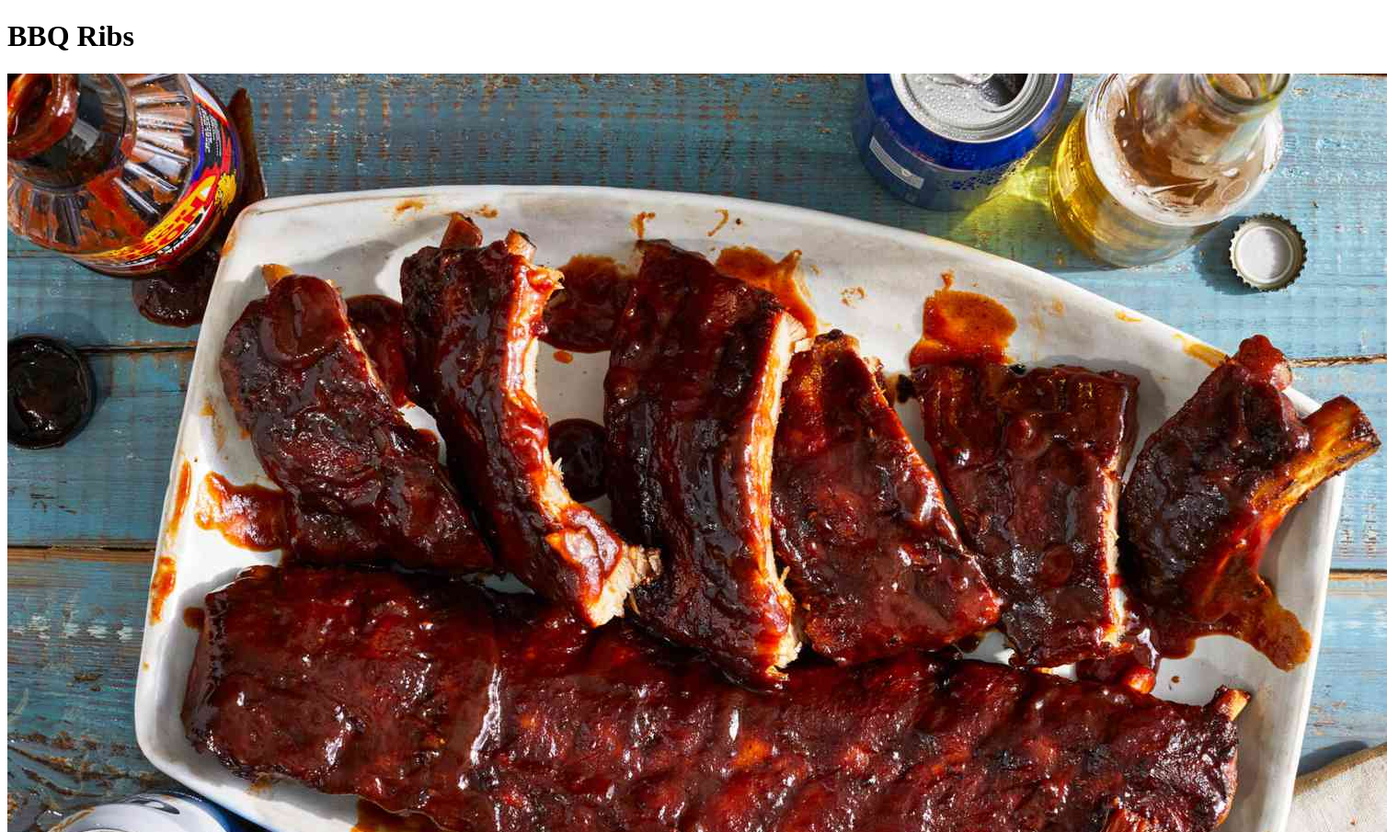
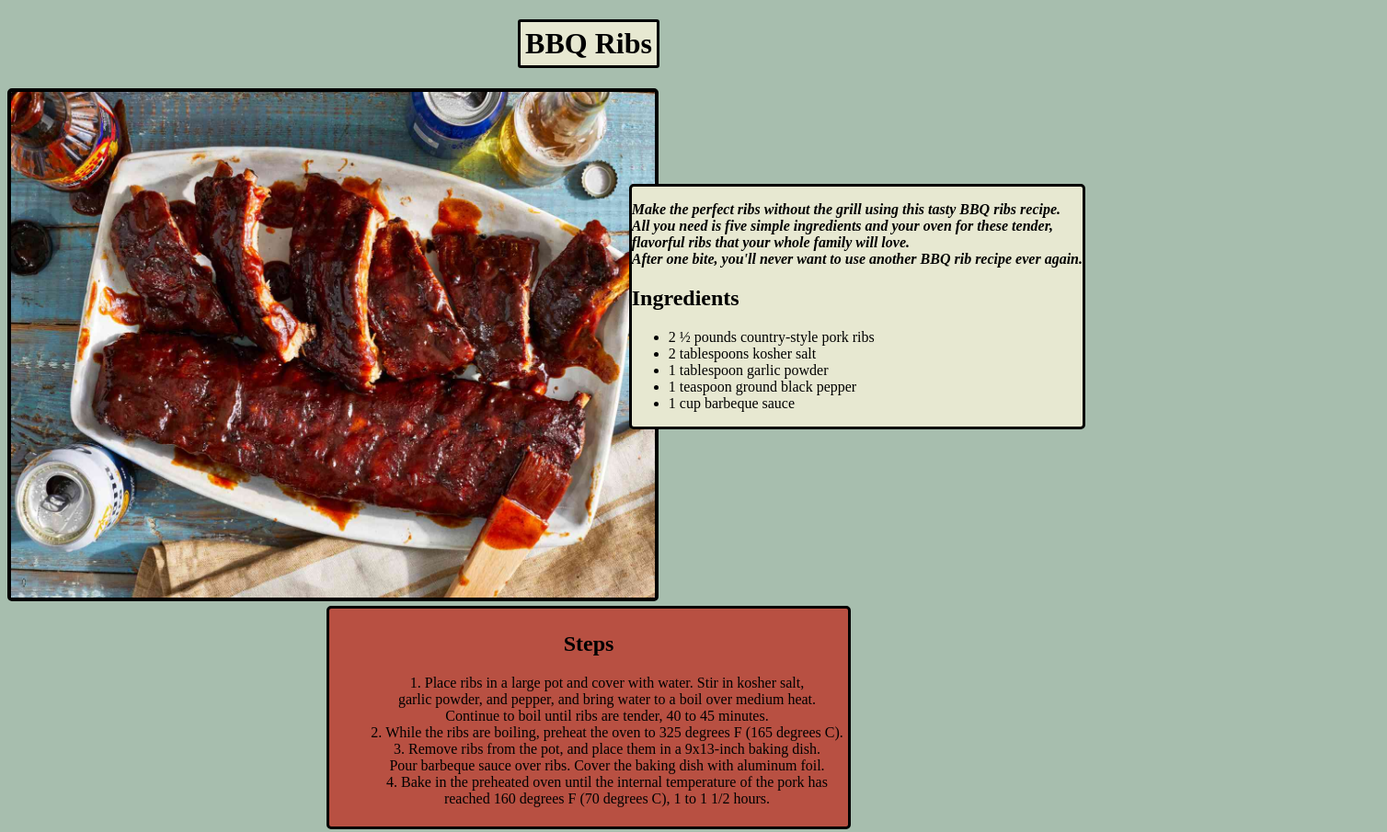
Before and after one commit to PeyValnir/new-odin-recipes, a plain HTML site: page BBQ-ribs.html in a window 1280 px wide. Shown: the top 905 px of the page at 92% size, 1508 px wide, since content can reach past the window. Drawn offline with Linux system fonts and the light colour scheme.

Commit message:
style all 3 recipe pages

```diff
--- a/BBQ-ribs.html
+++ b/BBQ-ribs.html
@@ -5,13 +5,16 @@
     <meta http-equiv="X-UA-Compatible" content="IE=edge">
     <meta name="viewport" content="width=device-width, initial-scale=1.0">
     <title>bbq-ribs</title>
+    <link rel="stylesheet" href="./style.css">
 </head>
 <body>
-    <h1> BBQ Ribs</h1>
-    <img src="../new-odin-recipes/recipes/oven-baked-baby-back-ribs-beauty-332_preview-34579f7f15ed4548ae3bb5b2048aab60.jpg" alt="bbq-ribs">
-     <p> Make the perfect ribs without the grill using this tasty BBQ ribs recipe.<br>
+    <h1 class="title"> BBQ Ribs</h1>
+    <img class="photo" src="../new-odin-recipes/recipes/oven-baked-baby-back-ribs-beauty-332_preview-34579f7f15ed4548ae3bb5b2048aab60.jpg" alt="bbq-ribs">
+<div class="container">
+    <p class="description">
+         Make the perfect ribs without the grill using this tasty BBQ ribs recipe.<br>
          All you need is five simple ingredients and your oven for these tender, <br>
-         flavorful ribs that your whole family will love.
+         flavorful ribs that your whole family will love. <br>
 
         After one bite, you'll never want to use another BBQ rib recipe ever again.</p>
 
@@ -23,6 +26,8 @@
      <li> 1 teaspoon ground black pepper </li>
      <li> 1 cup barbeque sauce</li>
      </ul>
+</div>
+<div class="steps">
     <h2> Steps</h2>
     <ol>
         <li> Place ribs in a large pot and cover with water. Stir in kosher salt,<br>
@@ -34,6 +39,7 @@
         <li> Bake in the preheated oven until the internal temperature of the pork has <br>
             reached 160 degrees F (70 degrees C), 1 to 1 1/2 hours.</li>
     </ol>
+</div>
 
 </body>
 </html>
--- a/style.css
+++ b/style.css
@@ -1,18 +1,20 @@
 body {
-    background-color: rgb(178, 104, 55);
+    background-color: #A7BEAE;
 }
-h1 {
+/*Style of the landing page*/
+
+#title {
     margin-left:auto;
     margin-right: auto;
     margin-top: auto;
     text-align: center;
     font-size: 32px;
-    background-color: rgb(2, 194, 2);
+    background-color: #B85042;
     height: 100px;
     width: 200px;
     padding-top: 50px;
     border:black solid 5px;
-    color: white;
+    color: #E7E8D1;
 }
 
 .buttons {
@@ -29,20 +31,75 @@ h1 {
     margin-left: auto;
     margin-right: auto;
     width: 250px;
-    background-color:rgb(2, 194, 2) ;
+    background-color:#B85042 ;
     border-color: black;
-    color: white;
+    color: #E7E8D1;
     font-weight: bold;
     transition: 0.5s;
     border: black solid 3px;
 }
 
 :is(.one, .two, .three):hover {
-    background-color: black;
     padding: 25px;
-    border-color: rgb(2, 194, 2);
 }
 
 a {
-    color:white;
+    color:#E7E8D1;
 }
+
+/*Styles of the recipes*/
+
+.title {
+    text-align: center;
+    margin-left: auto;
+    margin-right: auto;
+    font-size: 32px;
+    background-color: #E7E8D1;
+    width: fit-content;
+    padding: 5px;
+    border: black solid 3px;
+    border-radius: 3px;
+
+}
+
+.photo {
+    min-height:550px ;
+    min-width: 700px;
+    max-width: 700px;
+    max-height: 550px;
+    border-radius: 5px;
+    border: black solid 4px;
+    display: block;
+    background-color: aliceblue;
+}
+
+.description{
+font-style: italic;
+font-weight: bold;
+}
+
+.container {
+ display: block;
+ background-color: #E7E8D1;
+ width: fit-content;
+ position:absolute;
+ right: 100px;
+ top: 200px;
+ border: black solid 3px;
+ border-radius: 5px;
+}
+
+.steps {
+    background-color: #B85042;
+    margin-left: auto;
+    margin-right: auto;
+    text-align: center;
+    border: black solid 3px;
+    border-radius: 5px;
+    list-style-position: inside;
+    margin-top: 5px;
+    width: fit-content;
+    padding: 5px;
+
+
+}
```
Also changed, not shown: chikenpasta.html (+9 -5 lines), index.html (+1 -1 lines), marsala.html (+9 -3 lines).
